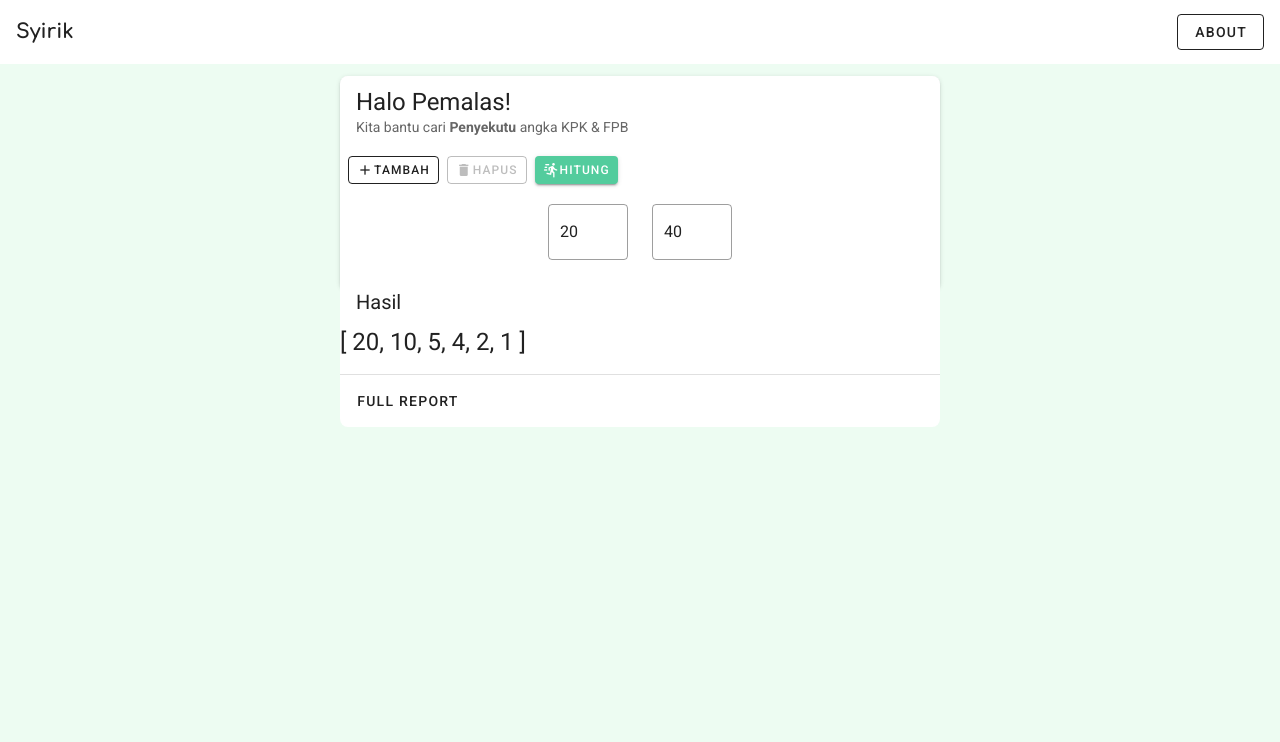
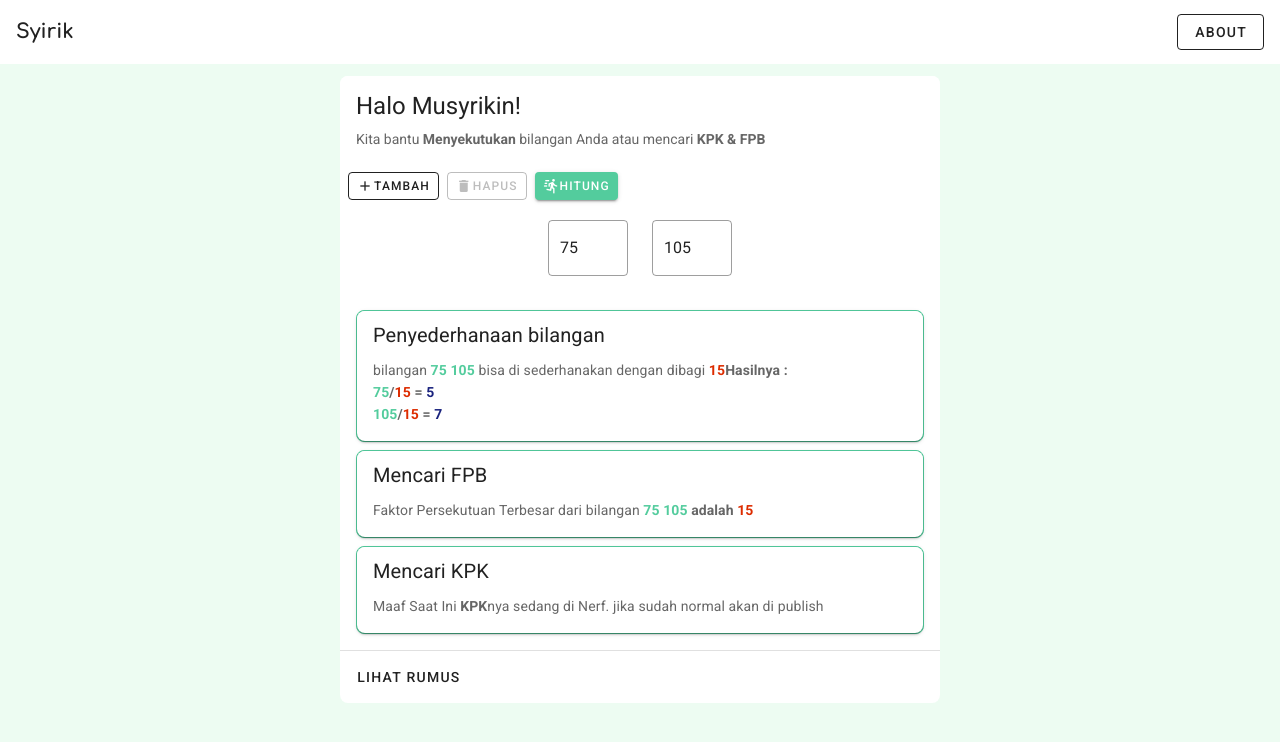
Before and after one commit to NandaRusfikri/Syirik, a Nuxt app: page / in a window 1280 px wide. Both pictures are taken after a click on the button "HITUNG". Shown: the top 742 px of the page. Built offline with nearby package versions, Linux system fonts and the light colour scheme.

Commit message:
FPB & change layout

```diff
--- a/layouts/default.vue
+++ b/layouts/default.vue
@@ -1,14 +1,13 @@
 <template>
-
   <v-app app>
-     <v-app-bar app color="white" flat >
-      <v-toolbar-title  style="font-family: Comfortaa;font-weight: 800" >
+    <v-app-bar app color="white" flat>
+      <v-toolbar-title style="font-family: Comfortaa;font-weight: 800">
         <b>Syirik</b>
       </v-toolbar-title>
 
       <v-spacer></v-spacer>
 
-      <v-btn outlined>
+      <v-btn @click="saweria()" outlined>
         About
       </v-btn>
     </v-app-bar>
@@ -23,7 +22,7 @@
         <b>Buahati</b>
       </v-toolbar-title>
     </v-app-bar> -->
-    <v-main  :style="{ background: $vuetify.theme.themes[theme].background }">
+    <v-main :style="{ background: $vuetify.theme.themes[theme].background }">
       <v-snackbar
         v-model="snackbar.enabled"
         :color="snackbar.color"
@@ -39,12 +38,16 @@
       </v-snackbar>
       <nuxt />
     </v-main>
-
   </v-app>
 </template>
 <script>
 import { mapGetters } from "vuex";
 export default {
+  methods: {
+    saweria() {
+      window.open("https://saweria.co/nandarusfikri", "_blank");
+    }
+  },
   computed: {
     theme() {
       return this.$vuetify.theme.dark ? "dark" : "light";
--- a/nuxt.config.js
+++ b/nuxt.config.js
@@ -80,7 +80,7 @@ export default {
           background: "#74E39A20",
           primary: "#53CC9D",
           accent: "#E3E3E3",
-          secondary: colors.amber.darken3,
+          secondary: "#1A237E",
           info: colors.teal.lighten1,
           warning: colors.amber.base,
           error: colors.deepOrange.accent4,
--- a/package.json
+++ b/package.json
@@ -1,5 +1,5 @@
 {
-  "name": "fpb",
+  "name": "syirik",
   "version": "1.0.0",
   "private": true,
   "scripts": {
--- a/pages/index.vue
+++ b/pages/index.vue
@@ -5,15 +5,15 @@
       class="mx-auto rounded-lg"
       :max-width="$vuetify.breakpoint.mobile ? 400 : 600"
     >
-      <v-card class="mx-auto rounded-lg">
-        <v-list-item two-line>
+      <v-card flat class="mx-auto rounded-lg">
+        <v-list-item three-line>
           <v-list-item-content>
             <v-list-item-title class="text-h5">
-              Halo Pemalas!
+              Halo Musyrikin!
             </v-list-item-title>
             <v-list-item-subtitle
-              >Kita bantu cari <b>Penyekutu</b> angka KPK &
-              FPB</v-list-item-subtitle
+              >Kita bantu <b>Menyekutukan</b> bilangan Anda atau mencari
+              <b> KPK & FPB</b></v-list-item-subtitle
             >
           </v-list-item-content>
         </v-list-item>
@@ -39,30 +39,143 @@
         <br />
         <v-row align="center" justify="center">
           <template v-for="(item, index) in angka.length">
-            <v-col cols="3"  md="2" sm="4" class="py-0" :key="index">
-              <v-text-field   @keypress="isNumber($event)" v-model="angka[index].value" outlined>
+            <v-col cols="3" md="2" sm="4" class="py-0" :key="index">
+              <v-text-field
+                @keypress="isNumber($event)"
+                v-model="angka[index].value"
+                outlined
+              >
               </v-text-field
             ></v-col>
           </template>
         </v-row>
       </v-card>
 
-      <v-toolbar dense flat>
-        <v-toolbar-title>Hasil </v-toolbar-title>
-      </v-toolbar>
-      <div v-if="!loading">
-        <p class="text-h5">{{hasil}}</p>
+      <v-card-text>
+        <v-card v-if="!loading" outlined color="primary" class="rounded-lg">
+          <v-card>
+            <v-toolbar dense flat>
+              <v-toolbar-title>Penyederhanaan bilangan </v-toolbar-title>
+            </v-toolbar>
+            <v-card-text class="pt-0">
+              bilangan
+              <span
+                :style="{ color: $vuetify.theme.themes.light.primary }"
+                v-for="(item, index) in angka.length"
+                :key="index"
+                ><b> {{ angka[index].value }} </b>
+              </span>
+              bisa di sederhanakan dengan dibagi
+              <span :style="{ color: $vuetify.theme.themes.light.error }"
+                ><b>{{ hasil[0] }}</b>
+              </span>
+              <b>Hasilnya :</b>
 
-      </div>
+              <span
+                v-for="(item, index) in angka.length"
+                :key="angka[index].value"
+              >
+                <div style="font-weight: bold;">
+                  <span
+                    :style="{ color: $vuetify.theme.themes.light.primary }"
+                    >{{ angka[index].value }}</span
+                  >/<span
+                    :style="{ color: $vuetify.theme.themes.light.error }"
+                    >{{ hasil[0] }}</span
+                  >
+                  =
+                  <span
+                    :style="{ color: $vuetify.theme.themes.light.secondary }"
+                    >{{ angka[index].value / hasil[0] }}</span
+                  >
+                </div>
+              </span>
+            </v-card-text>
+          </v-card>
+        </v-card>
+        <v-card
+          v-if="!loading"
+          outlined
+          color="primary"
+          class="mt-2 rounded-lg"
+        >
+          <v-card>
+            <v-toolbar dense flat>
+              <v-toolbar-title>Mencari FPB </v-toolbar-title>
+            </v-toolbar>
+            <v-card-text class="pt-0">
+              Faktor Persekutuan Terbesar dari bilangan
+              <span
+                :style="{ color: $vuetify.theme.themes.light.primary }"
+                v-for="(item, index) in angka.length"
+                :key="index"
+                ><b> {{ angka[index].value }} </b>
+              </span>
+              <b>adalah </b>
+              <span :style="{ color: $vuetify.theme.themes.light.error }"
+                ><b>{{ hasil[0] }}</b>
+              </span>
+            </v-card-text>
+          </v-card>
+        </v-card>
+
+        <v-card
+          v-if="!loading"
+          outlined
+          color="primary"
+          class="mt-2 rounded-lg"
+        >
+          <v-card>
+            <v-toolbar dense flat>
+              <v-toolbar-title>Mencari KPK </v-toolbar-title>
+            </v-toolbar>
+            <v-card-text class="pt-0">
+              Maaf Saat Ini <b>KPK</b>nya sedang di Nerf. jika sudah normal akan
+              di publish
+            </v-card-text>
+          </v-card>
+        </v-card>
+      </v-card-text>
 
       <v-divider></v-divider>
 
       <v-card-actions>
-        <v-btn text>
-          Full Report
+        <v-btn text @click="dialog = true">
+          Lihat Rumus
         </v-btn>
       </v-card-actions>
     </v-card>
+
+    <v-dialog max-width="400px" v-model="dialog">
+      <v-card class="rounded-lg">
+        <v-toolbar flat dense>
+          <v-toolbar-title dark><b>Lihat Rumus </b></v-toolbar-title>
+          <v-spacer></v-spacer>
+          <v-btn icon @click="dialog = false">
+            <v-icon>mdi-close</v-icon>
+          </v-btn>
+        </v-toolbar>
+
+        <v-card-text>
+          <p>Beliin Saya <b>Kopi</b> atau <b>sawer</b>  di saweria Nanti Saya Kasih tau rumus cepetnya.</p>
+          <a href="https://saweria.co/nandarusfikri" target="_blank"
+            ><img
+              src="https://www.buymeacoffee.com/assets/img/custom_images/orange_img.png"
+              alt="Buy Me A Coffee"
+              style="height: 41px !important;width: 174px !important;box-shadow: 0px 3px 2px 0px rgba(190, 190, 190, 0.5) !important;-webkit-box-shadow: 0px 3px 2px 0px rgba(190, 190, 190, 0.5) !important;"
+          /></a>
+        </v-card-text>
+        <v-card-actions>
+          <v-spacer />
+          <v-btn dense small outlined  @click="saweria()" color="primary">
+            Beliin
+          </v-btn>
+          <v-btn dense small @click="saweria()" color="#faae2b">
+            Sawer
+          </v-btn>
+        </v-card-actions>
+      </v-card>
+    </v-dialog>
   </v-container>
 </template>
 
@@ -70,14 +183,19 @@
 export default {
   data() {
     return {
+      dialog: false,
       hasil: null,
-      angka: [{ value: 20 }, { value: 40 }],
+      angka: [{ value: 75 }, { value: 105 }],
       time: 0,
       loading: true
     };
   },
+
   methods: {
-      isNumber: function(evt) {
+    saweria(){
+      window.open('https://saweria.co/nandarusfikri', '_blank')
+    },
+    isNumber: function(evt) {
       evt = evt ? evt : window.event;
       var charCode = evt.which ? evt.which : evt.keyCode;
       if (
@@ -98,38 +216,40 @@ export default {
     },
     hitung() {
       this.loading = true;
-      var max = this.angka.reduce(
+      const angka = this.angka;
+      this.penyederhanaan();
+      this.loading = false;
+    },
+    penyederhanaan() {
+      var temp = this.angka;
+      var max = temp.reduce(
         (max, p) => (p.value > max ? p.value : max),
-        this.angka[0].value
+        temp[0].value
       );
 
-      var hasil = [];
+      var pembagi = [];
 
       for (let i = 0; i < max; i++) {
         var ayam = true;
-        for (let y = 0; y < this.angka.length; y++) {
-          if (this.angka[y].value % i !== 0) {
+        for (let y = 0; y < temp.length; y++) {
+          if (temp[y].value % i !== 0) {
             ayam = false;
           }
         }
         if (ayam) {
-          hasil.push(i);
-
-          // console.log(i);
+          pembagi.push(i);
         }
         ayam = null;
       }
-      // console.log("hasil ", hasil);
 
-         hasil.sort(function(a, b){return b - a});
-          this.hasil = hasil;
-      this.loading = false;
-
+      pembagi.sort(function(a, b) {
+        return b - a;
+      });
+      console.log("pembagi ", pembagi);
+      this.hasil = pembagi;
     }
   },
-  computed: {
-
-  }
+  computed: {}
 };
 </script>
 <style scoped>
--- a/pages/inspire.vue
+++ /dev/null
@@ -1,19 +0,0 @@
-<template>
-  <v-row>
-    <v-col class="text-center">
-      <img
-        src="/v.png"
-        alt="Vuetify.js"
-        class="mb-5"
-      >
-      <blockquote class="blockquote">
-        &#8220;First, solve the problem. Then, write the code.&#8221;
-        <footer>
-          <small>
-            <em>&mdash;John Johnson</em>
-          </small>
-        </footer>
-      </blockquote>
-    </v-col>
-  </v-row>
-</template>
```
Also changed, not shown: 1 other file (tests, documents, lock files or other folders).
